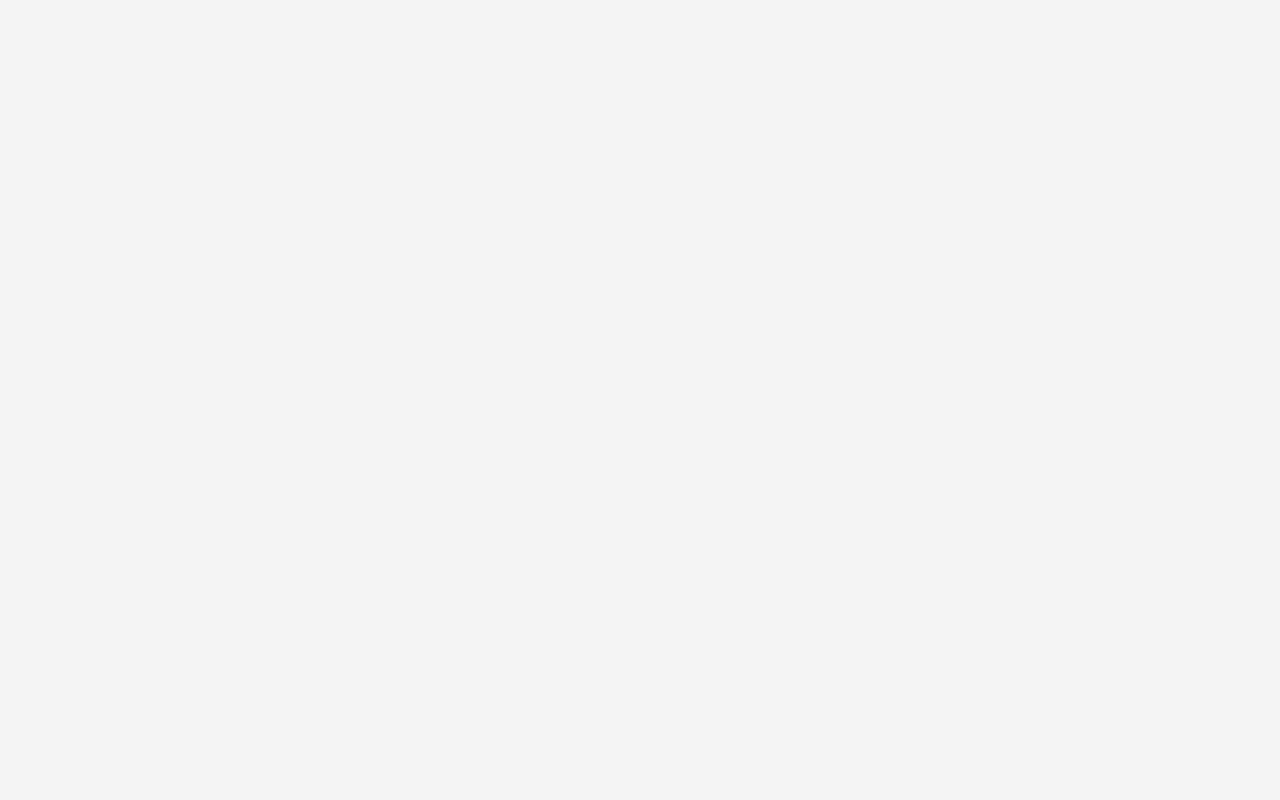
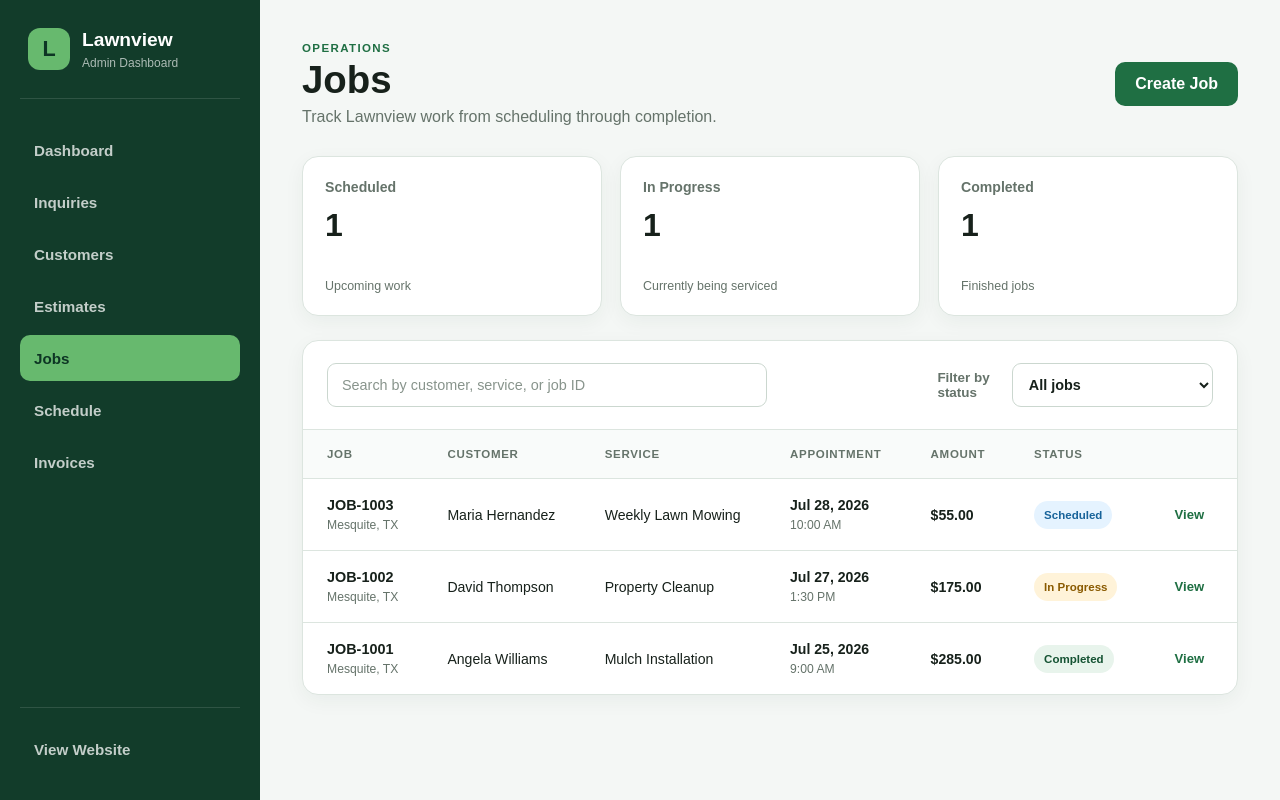
Before and after one commit to johnnyg558755-pixel/lawnview-landscaping, a React (Vite) app: page /admin/jobs in a window 1280 px wide. Before the commit this address had no page. Built offline with nearby package versions, Linux system fonts and the light colour scheme.

Commit message:
Add admin jobs page

```diff
--- a/src/App.jsx
+++ b/src/App.jsx
@@ -19,6 +19,7 @@ import AdminDashboardPage from "./admin/pages/AdminDashboardPage";
 import AdminInquiriesPage from "./admin/pages/AdminInquiriesPage";
 import AdminCustomersPage from "./admin/pages/AdminCustomersPage";
 import AdminEstimatesPage from "./admin/pages/AdminEstimatesPage";
+import AdminJobsPage from "./admin/pages/AdminJobsPage";
 
 function HomePage() {
   return (
@@ -115,6 +116,7 @@ function App() {
         <Route path="inquiries" element={<AdminInquiriesPage />} />
         <Route path="customers" element={<AdminCustomersPage />} />
         <Route path="estimates" element={<AdminEstimatesPage />} />
+        <Route path="jobs" element={<AdminJobsPage />} />
       </Route>
     </Routes>
   );
--- a/src/admin/AdminLayout.css
+++ b/src/admin/AdminLayout.css
@@ -889,3 +889,43 @@
   opacity: 0.5;
   transform: none;
 }
+
+.admin-status-scheduled {
+  background: #e5f3ff;
+  color: #17639a;
+}
+
+.admin-status-in-progress {
+  background: #fff3d9;
+  color: #8a5a00;
+}
+
+.admin-status-completed {
+  background: var(--admin-green-light);
+  color: var(--admin-green-dark);
+}
+
+.admin-status-cancelled {
+  background: #fde9e7;
+  color: #a43c32;
+}
+
+.admin-jobs-table td:first-child strong,
+.admin-jobs-table td:first-child span,
+.admin-jobs-table td:nth-child(4) strong,
+.admin-jobs-table td:nth-child(4) span {
+  display: block;
+}
+
+.admin-jobs-table td:first-child span,
+.admin-jobs-table td:nth-child(4) span {
+  margin-top: 5px;
+  color: var(--admin-muted);
+  font-size: 0.76rem;
+}
+
+@media (max-width: 700px) {
+  .admin-jobs-table {
+    min-width: 1050px;
+  }
+}
--- /dev/null
+++ b/src/admin/pages/AdminJobsPage.jsx
@@ -0,0 +1,198 @@
+import { useMemo, useState } from "react";
+import { Helmet } from "react-helmet-async";
+
+const sampleJobs = [
+  {
+    id: "JOB-1003",
+    customer: "Maria Hernandez",
+    service: "Weekly Lawn Mowing",
+    date: "Jul 28, 2026",
+    time: "10:00 AM",
+    address: "Mesquite, TX",
+    amount: 55,
+    status: "Scheduled",
+  },
+  {
+    id: "JOB-1002",
+    customer: "David Thompson",
+    service: "Property Cleanup",
+    date: "Jul 27, 2026",
+    time: "1:30 PM",
+    address: "Mesquite, TX",
+    amount: 175,
+    status: "In Progress",
+  },
+  {
+    id: "JOB-1001",
+    customer: "Angela Williams",
+    service: "Mulch Installation",
+    date: "Jul 25, 2026",
+    time: "9:00 AM",
+    address: "Mesquite, TX",
+    amount: 285,
+    status: "Completed",
+  },
+];
+
+function formatCurrency(amount) {
+  return new Intl.NumberFormat("en-US", {
+    style: "currency",
+    currency: "USD",
+  }).format(amount);
+}
+
+function AdminJobsPage() {
+  const [searchTerm, setSearchTerm] = useState("");
+  const [statusFilter, setStatusFilter] = useState("All");
+
+  const filteredJobs = useMemo(() => {
+    const search = searchTerm.toLowerCase();
+
+    return sampleJobs.filter((job) => {
+      const matchesSearch =
+        job.customer.toLowerCase().includes(search) ||
+        job.service.toLowerCase().includes(search) ||
+        job.id.toLowerCase().includes(search);
+
+      const matchesStatus =
+        statusFilter === "All" || job.status === statusFilter;
+
+      return matchesSearch && matchesStatus;
+    });
+  }, [searchTerm, statusFilter]);
+
+  return (
+    <>
+      <Helmet>
+        <title>Jobs | Lawnview Admin</title>
+      </Helmet>
+
+      <header className="admin-page-header">
+        <div>
+          <p className="admin-eyebrow">Operations</p>
+          <h2>Jobs</h2>
+          <p>Track Lawnview work from scheduling through completion.</p>
+        </div>
+
+        <button className="admin-primary-button" type="button">
+          Create Job
+        </button>
+      </header>
+
+      <section className="admin-metrics admin-estimate-metrics">
+        <article className="admin-metric-card">
+          <p>Scheduled</p>
+          <strong>1</strong>
+          <span>Upcoming work</span>
+        </article>
+
+        <article className="admin-metric-card">
+          <p>In Progress</p>
+          <strong>1</strong>
+          <span>Currently being serviced</span>
+        </article>
+
+        <article className="admin-metric-card">
+          <p>Completed</p>
+          <strong>1</strong>
+          <span>Finished jobs</span>
+        </article>
+      </section>
+
+      <section className="admin-panel admin-inquiries-panel">
+        <div className="admin-toolbar">
+          <label className="admin-search">
+            <span className="sr-only">Search jobs</span>
+            <input
+              type="search"
+              placeholder="Search by customer, service, or job ID"
+              value={searchTerm}
+              onChange={(event) => setSearchTerm(event.target.value)}
+            />
+          </label>
+
+          <label className="admin-filter">
+            <span>Filter by status</span>
+
+            <select
+              value={statusFilter}
+              onChange={(event) => setStatusFilter(event.target.value)}
+            >
+              <option value="All">All jobs</option>
+              <option value="Scheduled">Scheduled</option>
+              <option value="In Progress">In progress</option>
+              <option value="Completed">Completed</option>
+              <option value="Cancelled">Cancelled</option>
+            </select>
+          </label>
+        </div>
+
+        <div className="admin-table-wrapper">
+          <table className="admin-table admin-jobs-table">
+            <thead>
+              <tr>
+                <th>Job</th>
+                <th>Customer</th>
+                <th>Service</th>
+                <th>Appointment</th>
+                <th>Amount</th>
+                <th>Status</th>
+                <th>
+                  <span className="sr-only">Actions</span>
+                </th>
+              </tr>
+            </thead>
+
+            <tbody>
+              {filteredJobs.map((job) => (
+                <tr key={job.id}>
+                  <td>
+                    <strong>{job.id}</strong>
+                    <span>{job.address}</span>
+                  </td>
+
+                  <td>{job.customer}</td>
+                  <td>{job.service}</td>
+
+                  <td>
+                    <strong>{job.date}</strong>
+                    <span>{job.time}</span>
+                  </td>
+
+                  <td>
+                    <strong>{formatCurrency(job.amount)}</strong>
+                  </td>
+
+                  <td>
+                    <span
+                      className={`admin-status admin-status-${job.status
+                        .toLowerCase()
+                        .replaceAll(" ", "-")}`}
+                    >
+                      {job.status}
+                    </span>
+                  </td>
+
+                  <td>
+                    <button className="admin-text-button" type="button">
+                      View
+                    </button>
+                  </td>
+                </tr>
+              ))}
+            </tbody>
+          </table>
+        </div>
+
+        {filteredJobs.length === 0 && (
+          <div className="admin-empty-state">
+            <h4>No matching jobs</h4>
+            <p>Try changing your search or status filter.</p>
+          </div>
+        )}
+      </section>
+    </>
+  );
+}
+
+export default AdminJobsPage;
```
